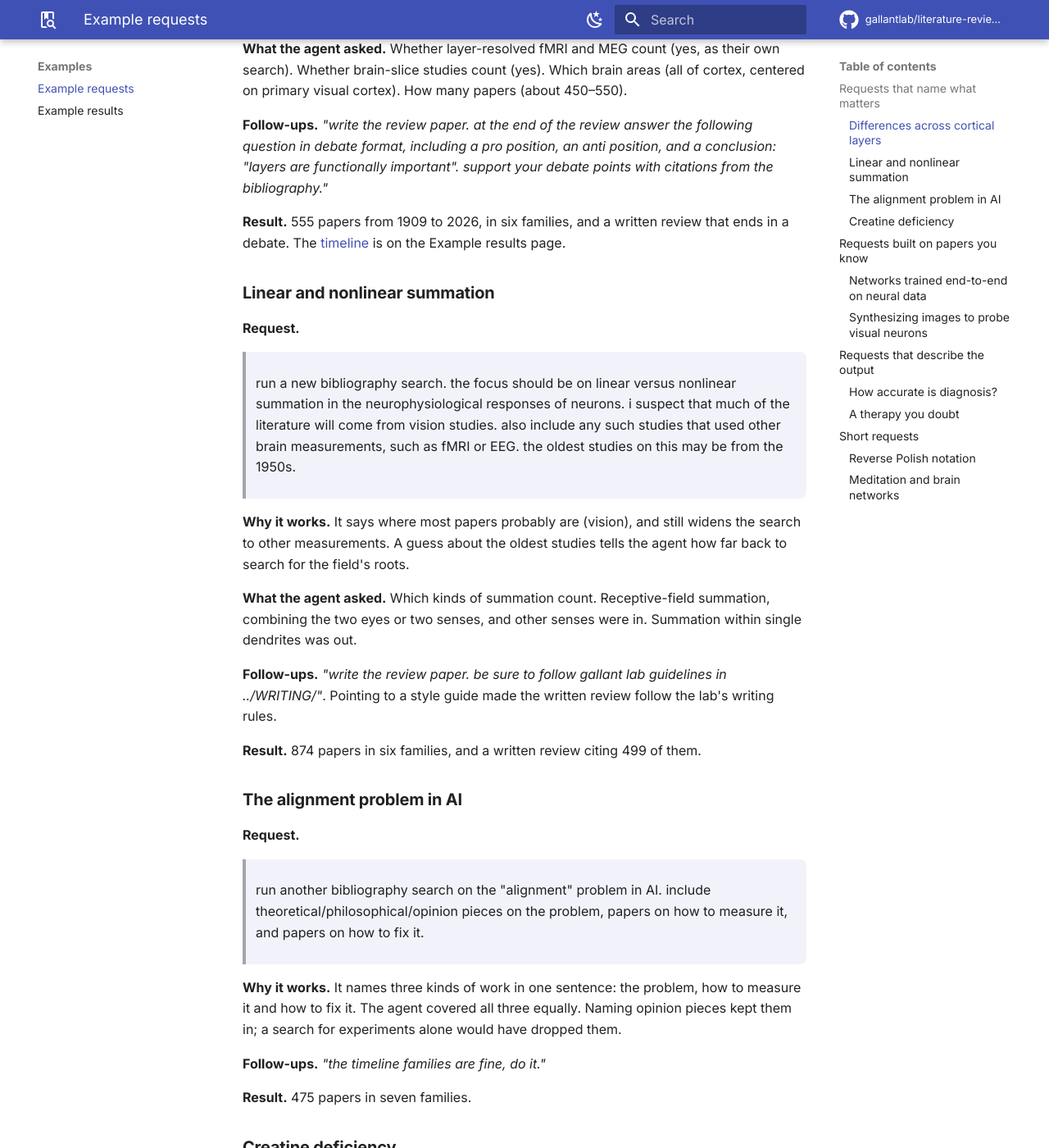
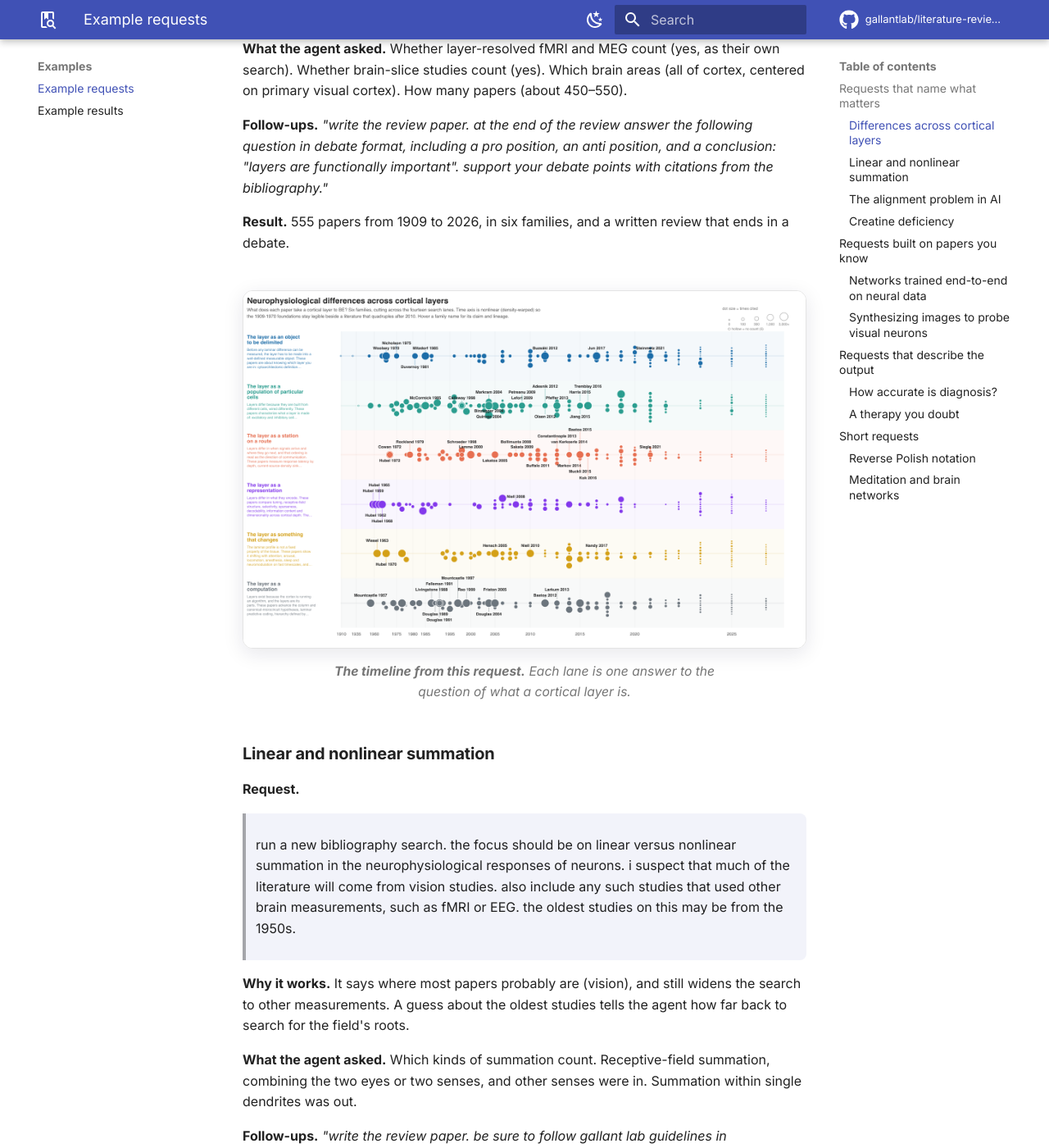
Before and after one commit to gallantlab/literature-review-toolkit, an MkDocs documentation site: the page built from docs/requests.md, in a window 1280 px wide and 1400 px high, scrolled down 1080 px. Shown: the whole window at 82% size. Built offline with MkDocs 1.6.1 and Material for MkDocs 9.7.7, drawn with Linux system fonts in a browser that asks for light colours; comment, search, counter and statistics services are not loaded; some of the changed text lies outside the part shown.

Commit message:
Show each example request's output on the requests page
Every example on Example requests now ends with a picture of what it
produced: its timeline, or for the diagnostic-accuracy request, one of
the two plots it asked for. The microtesla timeline is a docs-only
re-render whose label no longer names the company.

Version-Bump: patch

Co-Authored-By: Claude Opus 5.5 <noreply@anthropic.com>

```diff
--- a/docs/requests.md
+++ b/docs/requests.md
@@ -10,7 +10,7 @@ Each example has the same parts:
 - **Why it works**: what in the request shaped the review.
 - **What the agent asked**: the questions the request left open.
 - **Follow-ups**: later messages in the same conversation.
-- **Result**: what the review produced.
+- **Result**: what the review produced, with a picture of its main output.
 
 For what to put in your own request, see
 [Step 3 of the tutorial](tutorial.md#step-3-describe-the-review).
@@ -47,8 +47,14 @@ position, and a conclusion: "layers are functionally important". support your
 debate points with citations from the bibliography."*
 
 **Result.** 555 papers from 1909 to 2026, in six families, and a written review
-that ends in a debate. The [timeline](examples.md#differences-across-cortical-layers)
-is on the Example results page.
+that ends in a debate.
+
+<figure class="fig" markdown>
+![A timeline of papers on differences across cortical layers](assets/figures/lineage_cortical_layers.png){ loading=lazy }
+<figcaption markdown>
+**The timeline from this request.** Each lane is one answer to the question of what a cortical layer is.
+</figcaption>
+</figure>
 
 ### Linear and nonlinear summation
 
@@ -74,6 +80,13 @@ follow the lab's writing rules.
 
 **Result.** 874 papers in six families, and a written review citing 499 of them.
 
+<figure class="fig" markdown>
+![A timeline of papers on linear and nonlinear summation](assets/figures/lineage_summation.png){ loading=lazy }
+<figcaption markdown>
+**The timeline from this request.** Each lane is a different rule for how a neuron combines its inputs.
+</figcaption>
+</figure>
+
 ### The alignment problem in AI
 
 **Request.**
@@ -90,6 +103,13 @@ them.
 **Follow-ups.** *"the timeline families are fine, do it."*
 
 **Result.** 475 papers in seven families.
+
+<figure class="fig" markdown>
+![A timeline of papers on the AI alignment problem](assets/figures/lineage_alignment.png){ loading=lazy }
+<figcaption markdown>
+**The timeline from this request.** Each lane locates the source of misalignment in a different place, and so asks something different of alignment.
+</figcaption>
+</figure>
 
 ### Creatine deficiency
 
@@ -110,8 +130,14 @@ physical anatomy (ultrastructure, synpases, neurons, etc) in creatine disorders.
 are there any?"*
 
 **Result.** 587 papers from 1886 to 2026, in seven families, and a written review
-citing 244 of them. The [timeline](examples.md#creatine-deficiency) is on the
-Example results page.
+citing 244 of them.
+
+<figure class="fig" markdown>
+![A timeline of papers on creatine deficiency](assets/figures/lineage_creatine.png){ loading=lazy }
+<figcaption markdown>
+**The timeline from this request.** Each lane is one part of the story, from why the brain needs creatine to how it is restored.
+</figcaption>
+</figure>
 
 ## Requests built on papers you know
 
@@ -150,6 +176,13 @@ is correcting course with one example.
 
 **Result.** 168 papers in four families.
 
+<figure class="fig" markdown>
+![A timeline of papers that train neural networks on neural data, with three dot shapes](assets/figures/lineage_end_to_end.png){ loading=lazy }
+<figcaption markdown>
+**The timeline from this request.** Each lane is what the trained network is used for. The dot shapes mark deep networks trained end to end, reused pretrained networks and shallow networks: the distinction the user's correction asked for.
+</figcaption>
+</figure>
+
 ### Synthesizing images to probe visual neurons
 
 **Request.**
@@ -174,6 +207,13 @@ broad reading, which excludes decoding images from brain activity.
 papers: the first is by Srinath et al., with Connor as senior author, and the
 second appeared at NeurIPS in 2023, not 2024. Details from memory are fine in a
 request.
+
+<figure class="fig" markdown>
+![A timeline of papers on synthesizing images to probe visual neurons](assets/figures/lineage_stimulus_synthesis.png){ loading=lazy }
+<figcaption markdown>
+**The timeline from this request.** Each lane is a job the synthesized image does: find a neuron's preferred stimulus, map its tuning, decide between models, drive the brain, or stand in for a model's assumptions.
+</figcaption>
+</figure>
 
 ## Requests that describe the output
 
@@ -212,6 +252,13 @@ review's numbers.
 **Result.** 745 papers, two plots and a summary page with its sources. The fMRI
 review added 582 papers.
 
+<figure class="fig" markdown>
+![A plot of diagnostic accuracy by disorder and kind of evidence](assets/figures/plot_diagnostic_accuracy.png){ loading=lazy }
+<figcaption markdown>
+**One of the two plots this request asked for.** Diagnostic accuracy for each disorder, with each kind of evidence in its own lane. Each dot is one estimate from one paper.
+</figcaption>
+</figure>
+
 ### A therapy you doubt
 
 **Request.**
@@ -234,6 +281,13 @@ thousand times stronger could then be set aside.
 **Result.** 668 papers in eight families, and a written review that gives the
 case for, the case against and a verdict, citing 199 papers.
 
+<figure class="fig" markdown>
+![A timeline of papers for and against microtesla magnetic therapy](assets/figures/lineage_microtesla.png){ loading=lazy }
+<figcaption markdown>
+**The timeline from this request.** Each lane is the role a paper plays in the argument: evidence for, evidence against, and the mechanisms each side proposes.
+</figcaption>
+</figure>
+
 ## Short requests
 
 Short requests work too. The agent writes down how it read the request, and asks
@@ -254,6 +308,13 @@ mathematics teaching.
 **Result.** 177 papers. Only seven are experiments comparing notations, and they
 disagree.
 
+<figure class="fig" markdown>
+![A timeline of papers on reverse Polish notation, with notes](assets/figures/lineage_rpn.png){ loading=lazy }
+<figcaption markdown>
+**The timeline from this request.** Each lane is a kind of claim about notation. The notes mark when the few experiments were done.
+</figcaption>
+</figure>
+
 ### Meditation and brain networks
 
 **Request.**
@@ -265,3 +326,10 @@ widest answer each time: fMRI, EEG, MEG, brain structure and brain chemistry;
 experienced meditators and beginners, patients, children and older adults.
 
 **Result.** 396 papers in six families.
+
+<figure class="fig" markdown>
+![A timeline of papers on meditation and brain networks](assets/figures/lineage_meditation.png){ loading=lazy }
+<figcaption markdown>
+**The timeline from this request.** Each lane is a claim about what meditation does to the brain.
+</figcaption>
+</figure>
--- a/mkdocs.yml
+++ b/mkdocs.yml
@@ -9,7 +9,7 @@ repo_url: https://github.com/gallantlab/literature-review-toolkit
 repo_name: gallantlab/literature-review-toolkit
 edit_uri: edit/main/docs/
 copyright: >-
-  Version 2.4.8 · MIT license · Gallant Lab, UC Berkeley ·
+  Version 2.4.9 · MIT license · Gallant Lab, UC Berkeley ·
   Code and documentation written largely by Claude (Anthropic);
   <a href="https://gallantlab.org/literature-review-toolkit/#ai-disclosure">AI disclosure</a>
 
```
Also changed, not shown: README.md (+1 -1 lines), docs/index.md (+1 -1 lines), docs/maintaining.md (+2 -0 lines), skills/literature-review/SKILL.md (+1 -1 lines), docs/assets/figures/lineage_alignment.png (added), docs/assets/figures/lineage_end_to_end.png (added), docs/assets/figures/lineage_meditation.png (added), docs/assets/figures/lineage_microtesla.png (added), docs/assets/figures/lineage_rpn.png (added), docs/assets/figures/lineage_stimulus_synthesis.png (added), docs/assets/figures/lineage_summation.png (added), docs/assets/figures/plot_diagnostic_accuracy.png (added), 2 other files.
